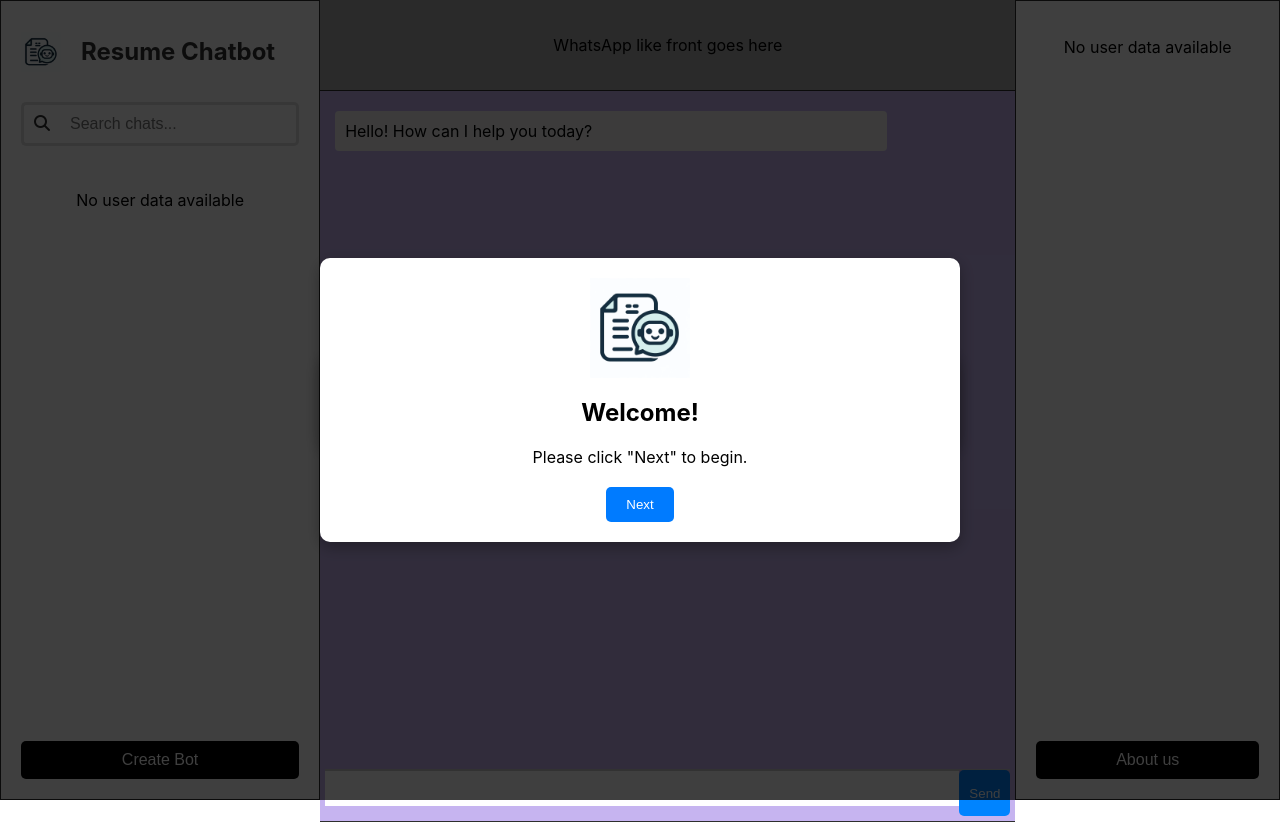
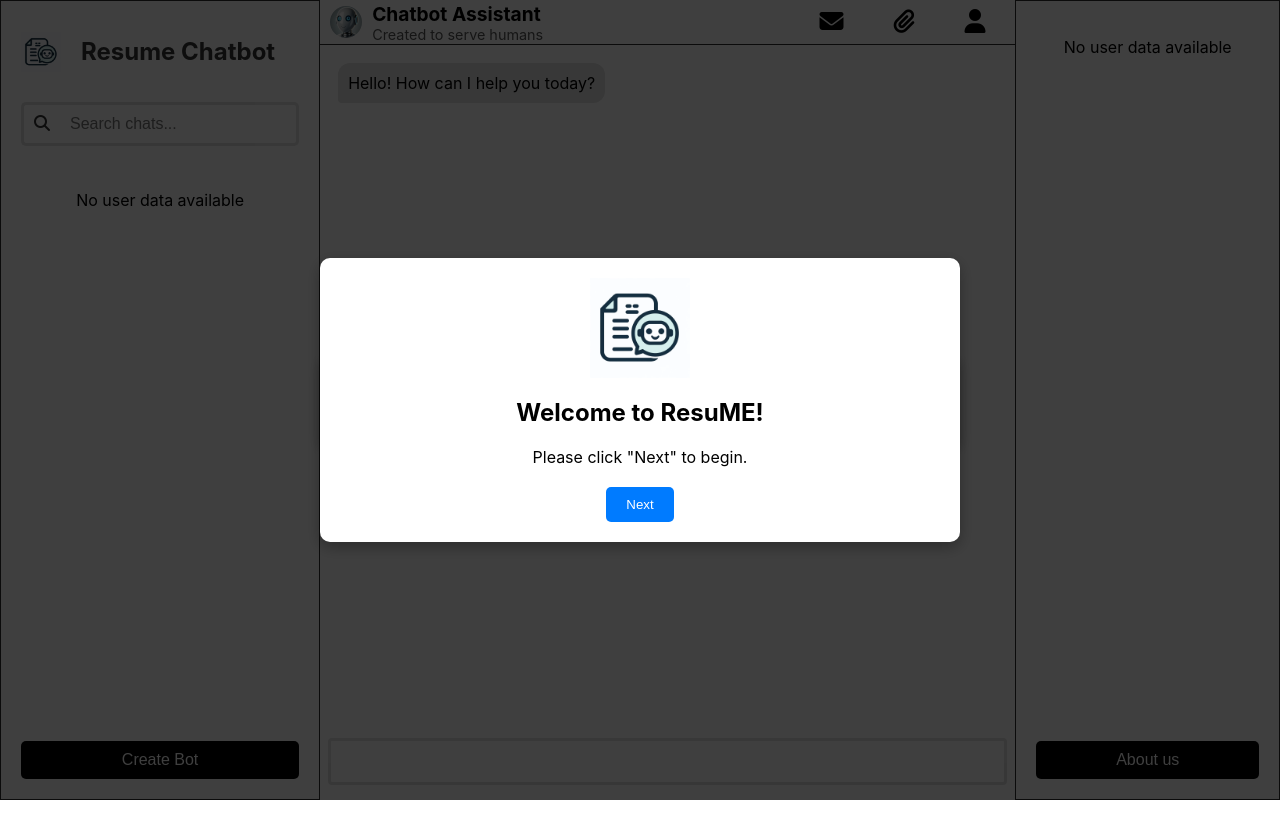
Before and after one commit to TuWeile/ResuME, a React (Create React App) app in the folder react-frontend/: page / in a window 1280 px wide. After the commit the page ends 800 px from the top, so only its background shows below. Built offline with nearby package versions, Linux system fonts and the light colour scheme.

Commit message:
feat(frontend): final touch-ups

```diff
--- a/react-frontend/src/frontend/component/chatbot_component.tsx
+++ b/react-frontend/src/frontend/component/chatbot_component.tsx
@@ -1,39 +1,47 @@
 // src/Chatbot.tsx
-import React, { useState, ChangeEvent, KeyboardEvent, FC, CSSProperties, useEffect } from 'react';
+import React, { useState, ChangeEvent, KeyboardEvent, FC, CSSProperties } from 'react';
+import axios from 'axios';
 
 interface Message {
   text: string;
   sender: 'bot' | 'user';
 }
 
-
 const Chatbot: FC = () => {
   const [messages, setMessages] = useState<Message[]>([
     { text: 'Hello! How can I help you today?', sender: 'bot' }
   ]);
   const [input, setInput] = useState<string>('');
-  const url=window.location.href.split('/')
+  const url=window.location.href.split('=')
   const lenurl=url.length-1
-  const uniqueurl=url[lenurl]
+  const q=url[lenurl]
+
+
+  const backend_service_name="localhost"
+  const backendUrl='http://'+backend_service_name+':4242/api/prompt_response'
 
 
 
-//   useEffect()
-// use useeffect to handle the loading of informaiton and make initial api call to get use info
 
-  const handleSend = () => {
+  const handleSend = async () => {
     if (input.trim() !== '') {
-      setMessages([...messages, { text: input, sender: 'user' }]);
+      const userMessage: Message = { text: input, sender: 'user' };
+      setMessages([...messages, userMessage]);
       setInput('');
 
-      // Simulate a bot response
-      // replace with api call
-      setTimeout(() => {
-        setMessages((prevMessages) => [
-          ...prevMessages,
-          { text: 'This is a static response from the bot.', sender: 'bot' }
-        ]);
-      }, 1000);
+      try {
+        const response = await axios.post('http://127.0.0.1:4242/api/prompt_response', {
+          q: q.toString(),
+          prompt: input,
+        });
+
+        const botMessage: Message = { text: response.data.output, sender: 'bot' };
+        setMessages((prevMessages) => [...prevMessages, botMessage]);
+      } catch (error) {
+        console.error('Error sending message to the backend:', error);
+        const botErrorMessage: Message = { text: 'Sorry, there was an error processing your message.', sender: 'bot' };
+        setMessages((prevMessages) => [...prevMessages, botErrorMessage]);
+      }
     }
   };
 
@@ -54,11 +62,18 @@ const Chatbot: FC = () => {
           <div
             key={index}
             style={{
-              ...styles.message,
-              ...(message.sender === 'bot' ? styles.botMessage : styles.userMessage)
+              ...styles.messageContainer,
+              ...(message.sender === 'bot' ? styles.botMessageContainer : styles.userMessageContainer)
             }}
           >
-            {message.text}
+            <div
+              style={{
+                ...styles.message,
+                ...(message.sender === 'bot' ? styles.botMessage : styles.userMessage)
+              }}
+            >
+              {message.text}
+            </div>
           </div>
         ))}
       </div>
@@ -70,9 +85,9 @@ const Chatbot: FC = () => {
           onKeyPress={handleKeyPress}
           style={styles.input}
         />
-        <button onClick={handleSend} style={styles.sendButton}>
-          Send
-        </button>
+        {/*<button onClick={handleSend} style={styles.sendButton}>*/}
+        {/*  Send*/}
+        {/*</button>*/}
       </div>
     </div>
   );
@@ -80,50 +95,65 @@ const Chatbot: FC = () => {
 
 const styles: { [key: string]: CSSProperties } = {
   container: {
-    backgroundColor:'',
     display: 'flex',
     flexDirection: 'column',
     width: '100%',
     height: '100%',
 
-    overflow: 'hidden',
   },
   chatWindow: {
     flex: 1,
     padding: '10px',
-    overflowY: 'scroll',
+
+  },
+  messageContainer: {
+    display: 'flex',
+    marginBottom: '10px',
+    width: '100%',
+  },
+  botMessageContainer: {
+    justifyContent: 'flex-start',
+  },
+  userMessageContainer: {
+    justifyContent: 'flex-end',
   },
   message: {
     padding: '10px',
-    margin: '5px 0',
     borderRadius: '4px',
+    display: 'inline-block',
     maxWidth: '80%',
+    wordWrap: 'break-word', // Wrap long words
   },
   botMessage: {
-    backgroundColor: '#f1f0f0',
-    alignSelf: 'flex-start',
+    backgroundColor: 'rgba(224,224,224,255)',
+    borderRadius: '12px 12px 12px 4px',
   },
   userMessage: {
-    backgroundColor: '#0084ff',
+    backgroundColor: 'rgba(0,0,0,255)',
     color: 'white',
-    alignSelf: 'flex-end',
+    textAlign: 'right',
+    borderRadius: '12px 12px 4px 12px',
   },
   inputContainer: {
     display: 'flex',
-    borderTop: '1px solid #ccc',
+
   },
   input: {
     flex: 1,
-    padding: '10px',
-    border: 'none',
+
+
     borderTop: '1px solid #ccc',
+    borderRadius: '4px',
+    height: "100%",
+    border: '3px solid #E0E0E0',
   },
   sendButton: {
-    padding: '10px',
+
     border: 'none',
     backgroundColor: '#0084ff',
     color: 'white',
     cursor: 'pointer',
+    height: "100%"
   },
 };
 
--- a/react-frontend/src/frontend/form.tsx
+++ b/react-frontend/src/frontend/form.tsx
@@ -284,7 +284,7 @@ const MultiStepForm: React.FC<MultiStepFormProps> = ({ onComplete }) => {
                 return (
                     <div className="form-step fade-in">
                         <img src="/logo.png" alt="Logo" className="form-logo" />
-                        <h2>Welcome!</h2>
+                        <h2>Welcome to ResuME!</h2>
                         <p>Please click "Next" to begin.</p>
                     </div>
                 );
--- a/react-frontend/src/frontend/homepage.css
+++ b/react-frontend/src/frontend/homepage.css
@@ -20,7 +20,8 @@
 }
 
 .middle-segment {
-    background-color: lightgreen;
+    display: flex;
+    flex-direction: column;
 }
 
 .right-segment {
@@ -37,24 +38,9 @@
     padding-right: 20px;
 }
 
-.taskbar {
-    height: 10vh; /* Adjust the height as needed */
-    background-color: darkgrey;
-    padding: 5px;
-    display: flex;
-    align-items: center;
-    justify-content: center;
-    border-bottom: 1px solid #2e2e2e;
-}
-
-.chatbot {
-    height: 90vh; /* Adjust the height as needed */
-    background-color: rgb(198, 180, 240);
-    padding: 5px;
-    display: flex;
-    align-items: center;
-    justify-content: center;
-    border-bottom: 1px solid #2e2e2e;
+.middle-error {
+    width: 20%;
+    text-align: center;
 }
 
 .title {
@@ -283,3 +269,71 @@
     color: #007bff;
     cursor: pointer;
 }
+
+/* Add this to your existing homepage.css */
+
+.taskbar {
+    height: 5vh; /* Adjust the height as needed */
+    padding: 0.25vh;
+    display: flex;
+    align-items: center;
+    justify-content: space-between;
+    border-bottom: 1px solid #2e2e2e;
+}
+
+.chatbot {
+    height: calc(100vh - 5vh - 1vh - 20px); /* Adjust the height as needed */
+    padding: 1vh;
+    display: flex;
+    align-items: center;
+    justify-content: center;
+}
+
+.taskbar-left {
+    display: flex;
+    align-items: center;
+    margin-left: 1vh;
+}
+
+.taskbar-avatar {
+    width: 4vh;
+    height: 4vh;
+    border-radius: 50%;
+    margin-right: 10px;
+}
+
+.taskbar-details {
+    display: flex;
+    flex-direction: column;
+}
+
+.taskbar-name {
+    font-size: 1.2rem;
+    font-weight: bold;
+    margin: 0;
+}
+
+.taskbar-date {
+    font-size: 0.9rem;
+    color: #555;
+    margin: 0;
+}
+
+.taskbar-right {
+    display: flex;
+    align-items: center;
+    margin-right: 1vh;
+}
+
+.taskbar-icon-button {
+    background: none;
+    border: none;
+    color: #000000;
+    cursor: pointer;
+    font-size: 1.5rem;
+    margin-left: 10px;
+}
+
+.taskbar-icon-button i {
+    font-size: 1.5rem;
+}
--- a/react-frontend/src/frontend/homepage.tsx
+++ b/react-frontend/src/frontend/homepage.tsx
@@ -77,7 +77,7 @@ const ThreeSegmentLayout: React.FC<ThreeSegmentLayoutProps> = ({ leftRatio, midR
                             <img src="/avatar.png" alt="Avatar" className="avatar" />
                             <div className="chat-details">
                                 <p className="user-name">{userData.personalInfo.first_name} {userData.personalInfo.last_name}</p>
-                                <p className="chat-message">This is a placeholder message from the chatbot.</p>
+                                <p className="chat-message">Chat to find out more about me!</p>
                             </div>
                         </div>
                     ) : (
@@ -92,7 +92,49 @@ const ThreeSegmentLayout: React.FC<ThreeSegmentLayoutProps> = ({ leftRatio, midR
             </div>
             <div className="mid-segment" style={{ flex: midRatio }}>
                 <div className="taskbar">
-                    WhatsApp like front goes here
+                    {userData ? (
+                        <>
+                            <div className="taskbar-left">
+                                <img src="/avatar.png" alt="Avatar" className="taskbar-avatar" />
+                                <div className="taskbar-details">
+                                    <p className="taskbar-name">{userData.personalInfo.first_name} {userData.personalInfo.last_name}</p>
+                                    <p className="taskbar-date">Created on {formatDate(userData.created_at)}</p>
+                                </div>
+                            </div>
+                            <div className="taskbar-right">
+                                <button className="taskbar-icon-button" onClick={handleEmailClick}>
+                                    <i className="fas fa-envelope"></i>
+                                </button>
+                                <button className="taskbar-icon-button" onClick={handleViewAttachmentsClick}>
+                                    <i className="fas fa-paperclip"></i>
+                                </button>
+                                <button className="taskbar-icon-button" onClick={handleMoreOptionsClick}>
+                                    <i className="fas fa-user"></i>
+                                </button>
+                            </div>
+                        </>
+                    ) : (
+                        <>
+                            <div className="taskbar-left">
+                                <img src="/botface.png" alt="Bot" className="taskbar-avatar" />
+                                <div className="taskbar-details">
+                                    <p className="taskbar-name">Chatbot Assistant</p>
+                                    <p className="taskbar-date">Created to serve humans</p>
+                                </div>
+                            </div>
+                            <div className="taskbar-right">
+                                <button className="taskbar-icon-button" onClick={handleEmailClick}>
+                                    <i className="fas fa-envelope"></i>
+                                </button>
+                                <button className="taskbar-icon-button" onClick={handleViewAttachmentsClick}>
+                                    <i className="fas fa-paperclip"></i>
+                                </button>
+                                <button className="taskbar-icon-button" onClick={handleMoreOptionsClick}>
+                                    <i className="fas fa-user"></i>
+                                </button>
+                            </div>
+                        </>
+                    )}
                 </div>
                 <div className="chatbot">
                     <Chatbot />
--- a/react-frontend/src/frontend/pages/chatbotpage.css
+++ b/react-frontend/src/frontend/pages/chatbotpage.css
@@ -10,17 +10,3 @@
     box-sizing: border-box;
     border: 1px solid #2e2e2e;
 }
-
-.middle-segment {
-    background-color: lightgreen;
-}
-
-  .chatbot {
-    height: 90vh; /* Adjust the height as needed */
-    background-color: rgb(198, 180, 240);
-    padding: 5px;
-    display: flex;
-    align-items: center;
-    justify-content: center;
-    border-bottom: 1px solid #2e2e2e;
-  }
--- a/react-frontend/src/frontend/pages/chatbotpage.tsx
+++ b/react-frontend/src/frontend/pages/chatbotpage.tsx
@@ -17,7 +17,7 @@ function ChatBotPage() {
         <div className="container" style={{flex: leftRatio}}>
             <div className="left-segment">
                 Navigation menu
-            </div>
+            </div>s
             <div className="mid-segment" style={{flex:midRatio}}>
                 <div className="taskbar">
                     WhatsApp like front goes here
--- a/react-frontend/src/frontend/pages/home.css
+++ b/react-frontend/src/frontend/pages/home.css
@@ -14,22 +14,6 @@
   background-color: lightgreen;
   display: flex;
   flex-direction: column;
-}
-
-.taskbar {
-  height: 15vh; /* Adjust the height as needed */
-  background-color: darkgrey;
-  padding: 5px;
-  display: flex;
-  align-items: center;
-  justify-content: center;
-  border-bottom: 1px solid #2e2e2e;
-}
-
-.chatbot {
-  flex: 1;
-  padding: 10px;
-  overflow-y: auto;
 }
 
 .left-header {
```
Also changed, not shown: react-frontend/public/botface.png (added).
